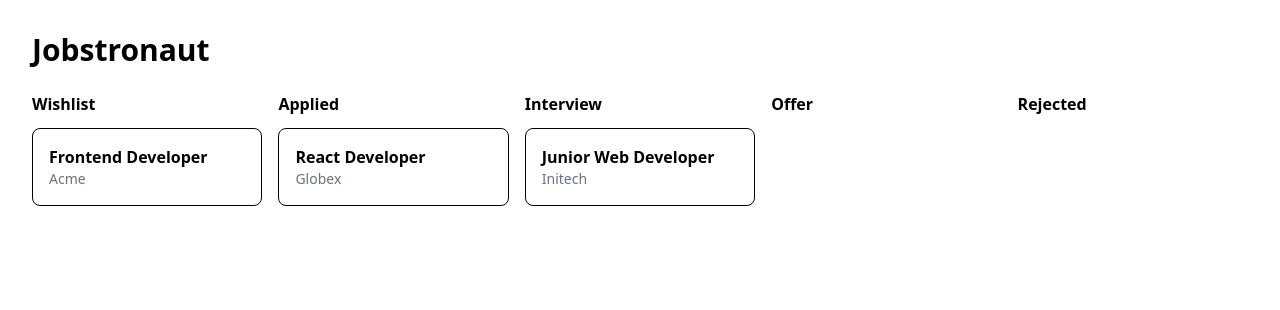
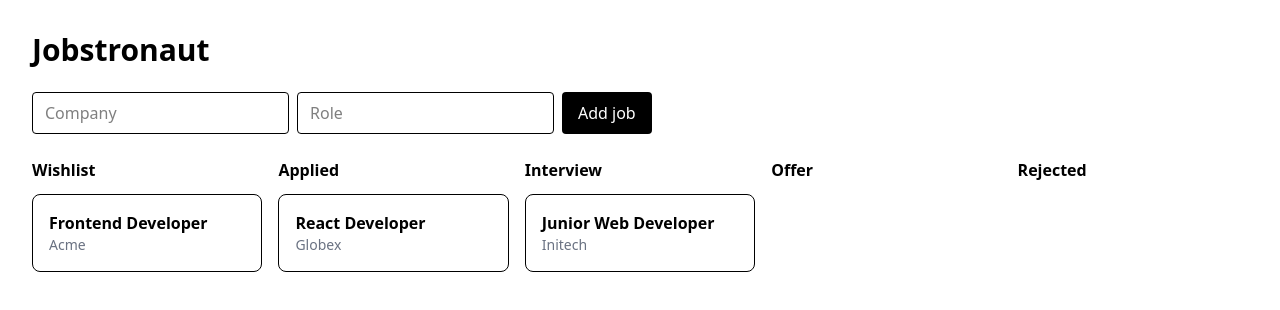
Before and after one commit to Syed-Asad-745/jobstronaut, a Next.js app: page / in a window 1280 px wide. Shown: the top 310 px of the page. Built offline with nearby package versions, Linux system fonts and the light colour scheme.

Commit message:
Add job form with state

```diff
--- /dev/null
+++ b/src/components/AddJobForm.tsx
@@ -0,0 +1,49 @@
+"use client";
+
+import { SubmitEvent, useState } from "react";
+import { Job } from "@/types/job";
+
+export default function AddJobForm({ onAdd }: { onAdd: (job: Job) => void }) {
+  const [company, setCompany] = useState("");
+  const [role, setRole] = useState("");
+
+  function handleSubmit(e: SubmitEvent<HTMLFormElement>) {
+    e.preventDefault();
+    onAdd({
+      id: crypto.randomUUID(),
+      company,
+      role,
+      status: "wishlist",
+    });
+    setCompany("");
+    setRole("");
+  }
+
+  return (
+    <form
+      onSubmit={handleSubmit}
+      className="mb-6 flex flex-wrap gap-2"
+    >
+      <input
+        value={company}
+        onChange={(e) => setCompany(e.target.value)}
+        placeholder="Company"
+        required
+        className="rounded border px-3 py-2"
+      />
+      <input
+        value={role}
+        onChange={(e) => setRole(e.target.value)}
+        placeholder="Role"
+        required
+        className="rounded border px-3 py-2"
+      />
+      <button
+        type="submit"
+        className="rounded bg-black px-4 py-2 text-white"
+      >
+        Add job
+      </button>
+    </form>
+  );
+}
--- a/src/components/JobBoard.tsx
+++ b/src/components/JobBoard.tsx
@@ -4,9 +4,19 @@ import { useState } from "react";
 import { Job } from "@/types/job";
 import { sampleJobs } from "@/data/sample-jobs";
 import Board from "@/components/Board";
+import AddJobForm from "@/components/AddJobForm";
 
 export default function JobBoard() {
   const [jobs, setJobs] = useState<Job[]>(sampleJobs);
 
-  return <Board jobs={jobs} />;
+  function addJob(job: Job) {
+    setJobs((prev) => [...prev, job]);
+  }
+
+  return (
+    <>
+      <AddJobForm onAdd={addJob} />
+      <Board jobs={jobs} />
+    </>
+  );
 }
```
